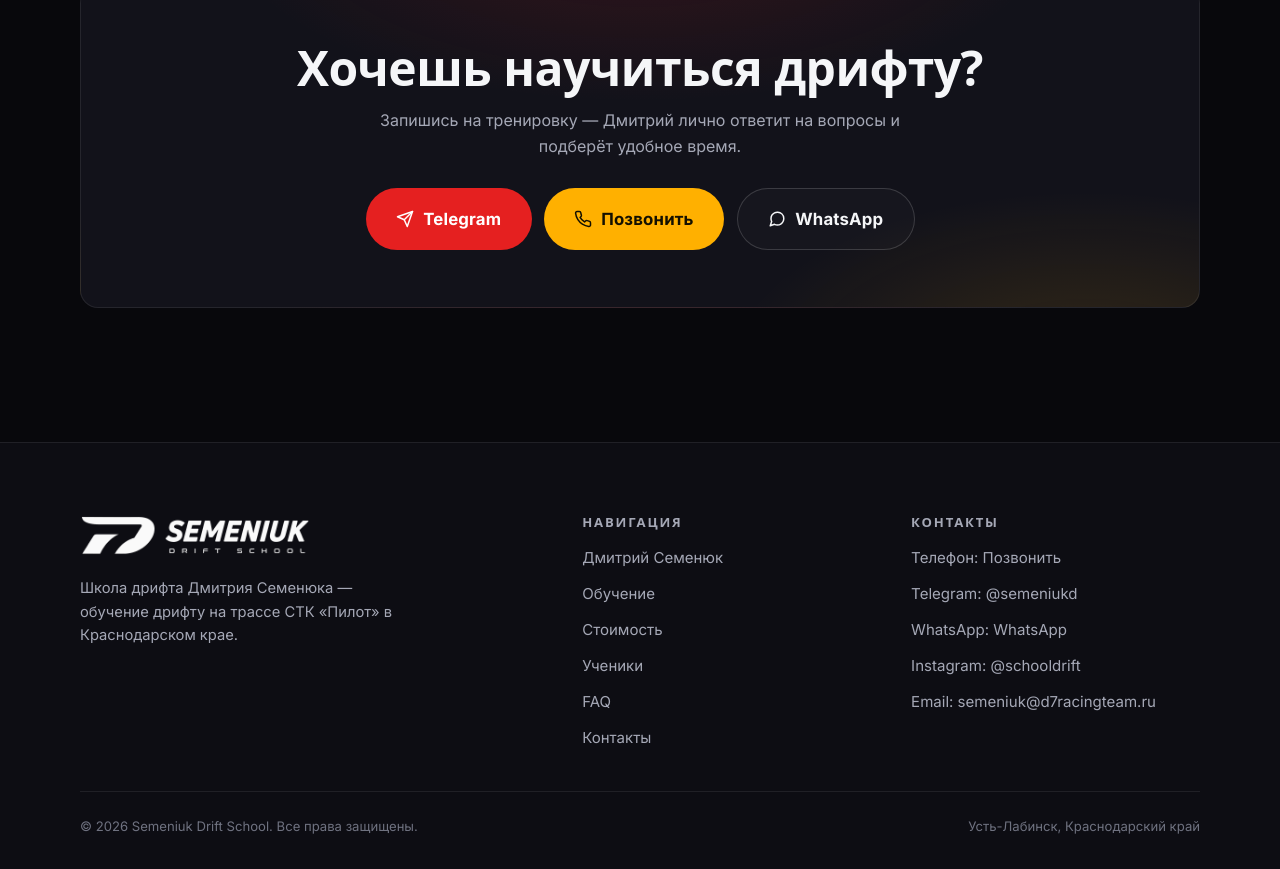
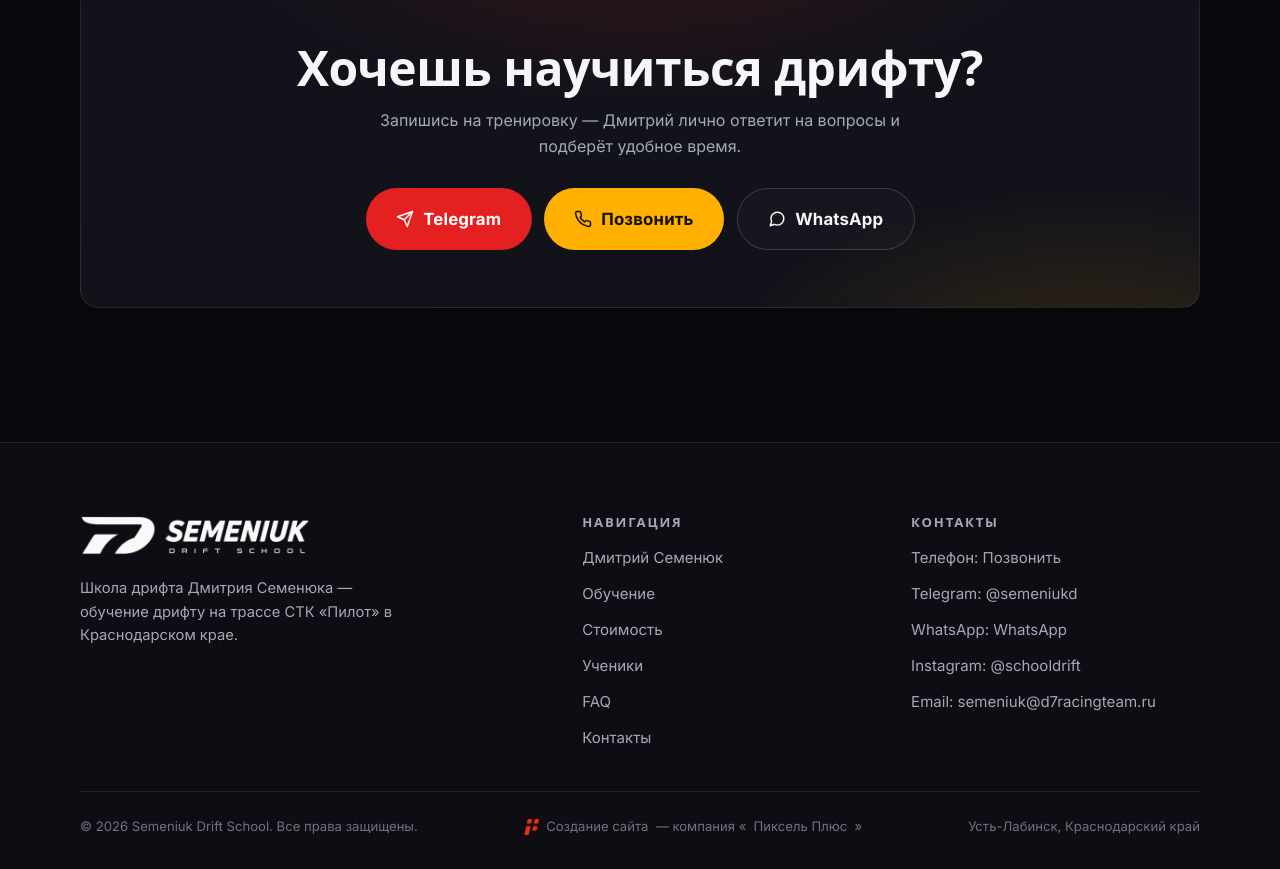
Before and after one commit to pixelpromo/schooldrift.ru, an Astro site: page / in a window 1280 px wide. Shown: the part 6345-7214 px from the top of the page. Built offline with nearby package versions, Linux system fonts and the light colour scheme; Astro itself is replaced by a stand-in of ours; a web font is replaced by a local one.

Commit message:
Копирайт разработчика «Пиксель Плюс» (эталонный вариант)

```diff
--- a/src/components/Footer.astro
+++ b/src/components/Footer.astro
@@ -42,6 +42,12 @@ import { nav, site, contacts, asset } from '../config';
 
     <div class="footer-bottom">
       <span>© {new Date().getFullYear()} {site.name}. Все права защищены.</span>
+      <span class="dev-copy">
+        <a href="https://pixelplus.ru/" target="pixelplus" aria-label="Создание сайта — компания «Пиксель Плюс»">
+          <img src={asset('/images/pixelplus-logo.png')} alt="Пиксель Плюс" />
+        </a>
+        <a href="https://pixelplus.ru/" target="pixelplus">Создание сайта</a> — компания «<a href="https://pixelplus.ru/" target="pixelplus">Пиксель Плюс</a>»
+      </span>
       <span>{site.addressShort}</span>
     </div>
   </div>
--- a/src/styles/global.css
+++ b/src/styles/global.css
@@ -1079,6 +1079,29 @@ strong {
   font-size: 0.82rem;
 }
 
+/* Копирайт разработчика */
+.dev-copy {
+  display: inline-flex;
+  align-items: center;
+  gap: 0.45rem;
+}
+
+.dev-copy img {
+  height: 16px;
+  width: auto;
+  display: inline-block;
+  vertical-align: middle;
+}
+
+.dev-copy a {
+  color: inherit;
+  text-decoration: none;
+}
+
+.dev-copy a:hover {
+  text-decoration: underline;
+}
+
 /* --------------------------- Reveal on scroll ---------------------------- */
 .reveal {
   opacity: 0;
```
Also changed, not shown: public/images/pixelplus-logo.png (added).
